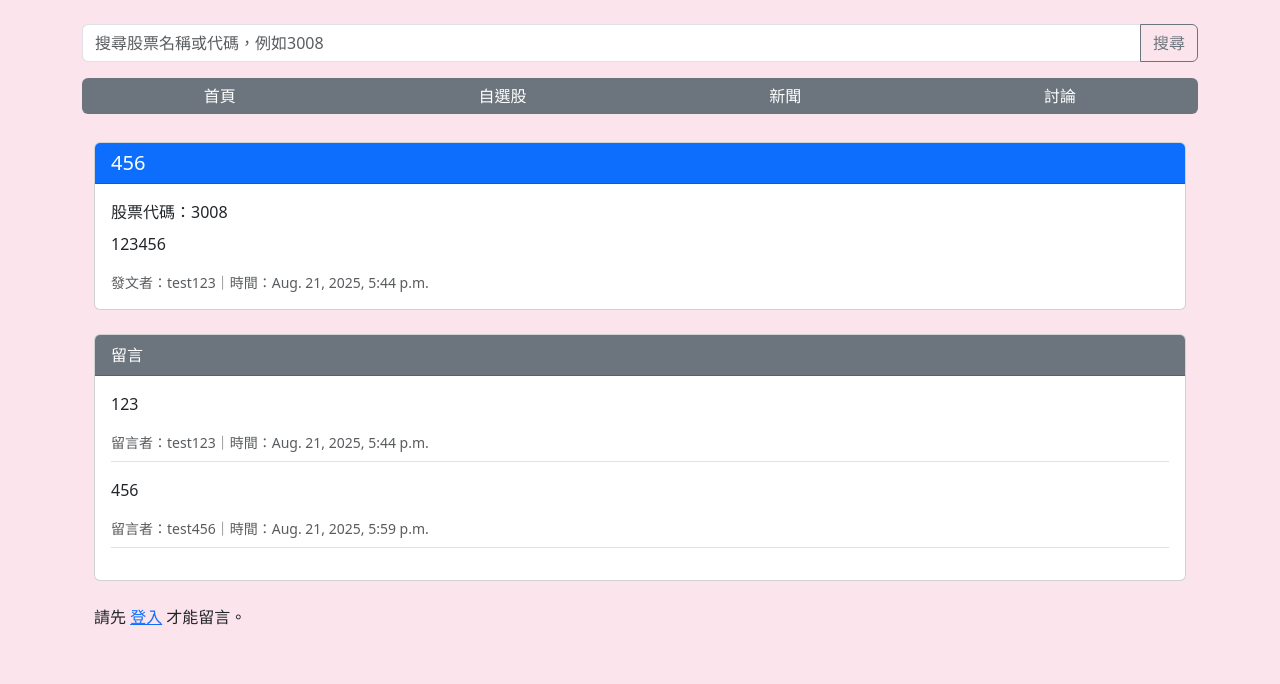
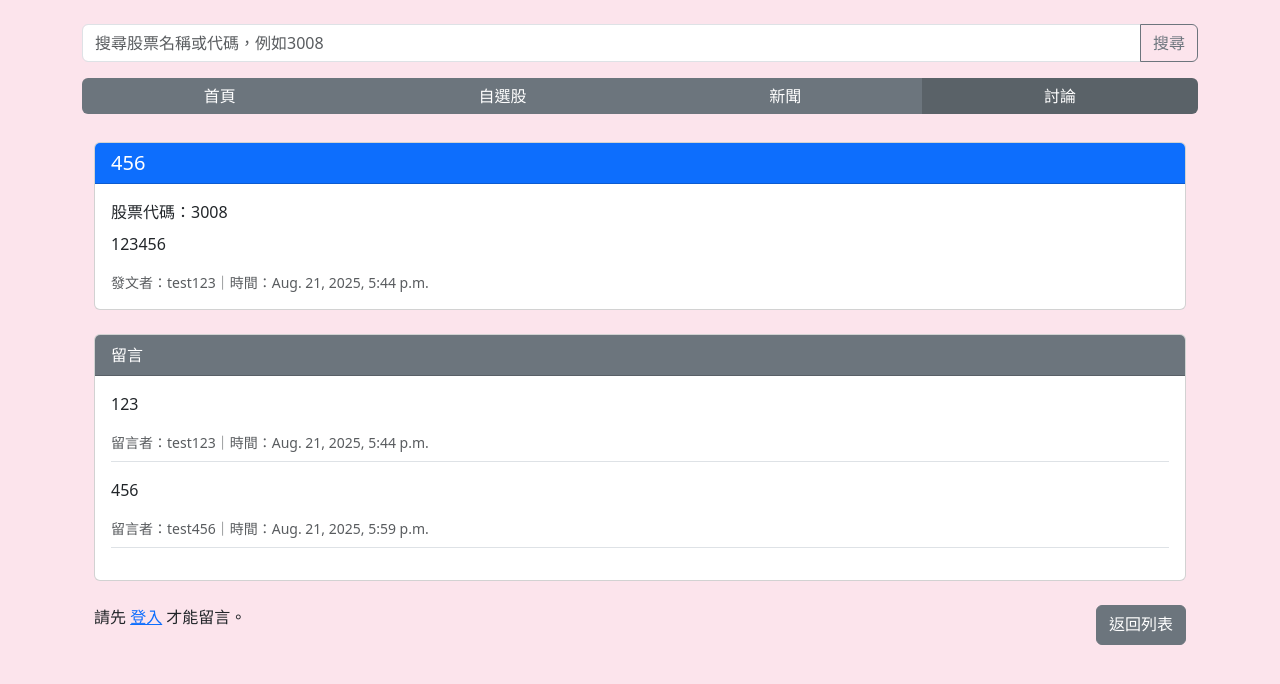
Before and after one commit to chienyutsai/Django_project-Stock-Management, a Django app: page /forum/4/ in a window 1280 px wide. Shown: the part 56-740 px from the top of the page. Run offline with Django 5.2, Linux system fonts and the light colour scheme; data comes from the database, SQL or seed files in the repository; both versions use the stored data as it was after the commit; some libraries are stand-ins or nearby versions.

Commit message:
修正討論區bug

```diff
--- a/stock/templates/base.html
+++ b/stock/templates/base.html
@@ -107,10 +107,10 @@
         </a>
 
         <a href="{% url 'forum_list' %}"
-        class="nav-btn btn {% if current == 'forum_list' %}active-tab{% endif %}">
+        class="nav-btn btn
+        {% if current == 'forum_list' or current == 'forum_new' or current == 'forum_post' %}active-tab{% endif %}">
             討論
         </a>
-
     </div>
     {% endwith %}
 
--- a/stock/templates/forum.html
+++ b/stock/templates/forum.html
@@ -14,7 +14,7 @@
                 <div>
                     <h5>{{ post.title }}</h5>
                     <p class="mb-1">股票代碼：{{ post.stock_code }}</p>
-                    <small class="text-muted">作者：{{ post.username }}｜發表於 {{ post.created_at }}</small>
+                    <small class="text-muted">作者：{{ post.author.username }}｜發表於 {{ post.created_at }}</small>
                 </div>
                 <a href="/forum/{{ post.id }}" class="btn btn-sm btn-outline-primary">查看</a>
             </div>
--- a/stock/templates/forum_new.html
+++ b/stock/templates/forum_new.html
@@ -21,8 +21,10 @@
             <textarea name="content" class="form-control" rows="5" required></textarea>
         </div>
 
-        <button type="submit" class="btn btn-success">發表貼文</button>
-        <a href="/forum" class="btn btn-secondary">返回列表</a>
+        <div class="d-flex justify-content-between">
+            <button type="submit" class="btn btn-success">發表貼文</button>
+            <a href="/forum" class="btn btn-secondary">返回列表</a>
+        </div>
     </form>
 </div>
 {% endblock %}
--- a/stock/templates/forum_post.html
+++ b/stock/templates/forum_post.html
@@ -59,10 +59,17 @@
             <label for="comment">新增留言</label>
             <textarea name="content" rows="3" class="form-control" required></textarea>
         </div>
-        <button class="btn btn-success">送出留言</button>
+
+        <div class="d-flex justify-content-between">
+            <button class="btn btn-success">送出留言</button>
+            <a href="/forum" class="btn btn-secondary">返回列表</a>
+        </div>
     </form>
     {% else %}
-    <p>請先 <a href="/login">登入</a> 才能留言。</p>
+    <div class="d-flex justify-content-between">
+        <p>請先 <a href="/login">登入</a> 才能留言。</p>
+        <a href="/forum" class="btn btn-secondary">返回列表</a>
+    </div>
     {% endif %}
 </div>
 {% endblock %}
```
Also changed, not shown: stock/db.sqlite3.
